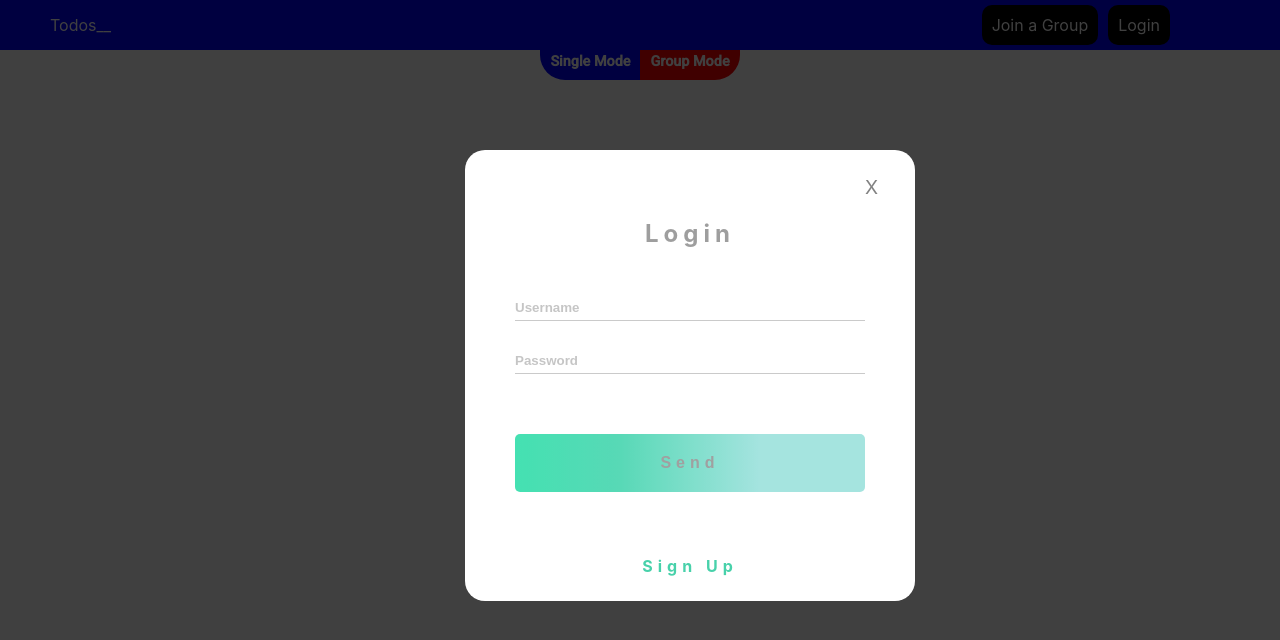
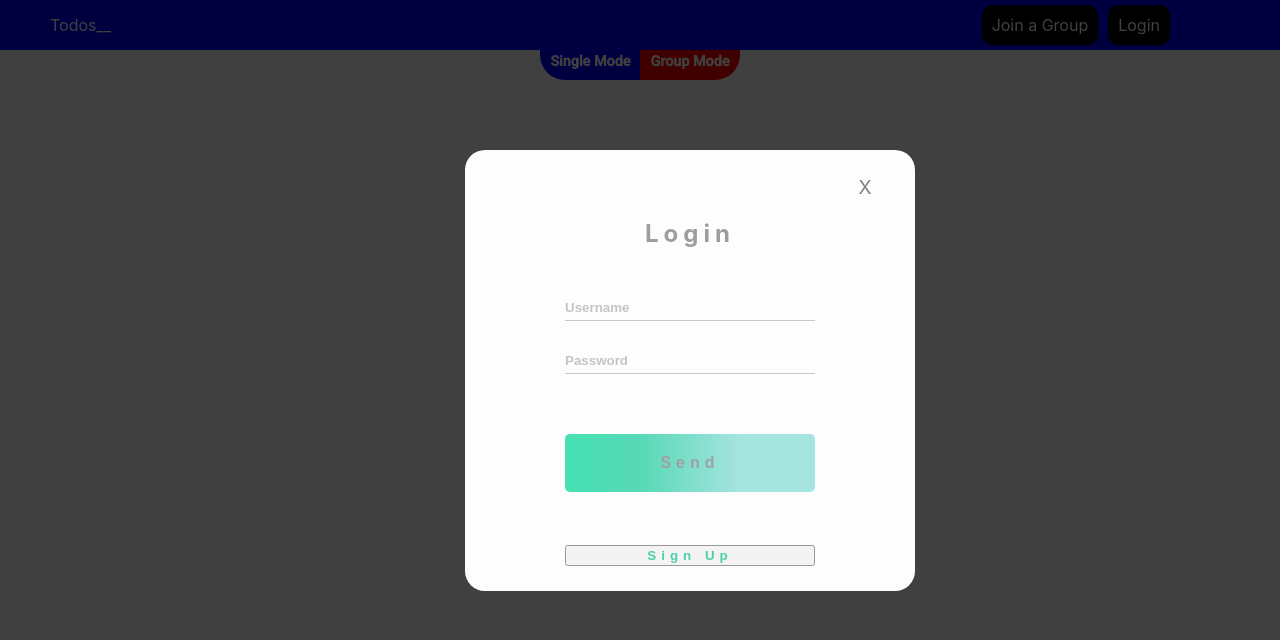
Before and after one commit to fusionxx23/GroupTodos, a React app: page / in a window 1280 px wide. Both pictures are taken after a click on the link "Login". Shown: the top 640 px of the page. Built offline with nearby package versions, Linux system fonts and the light colour scheme; no server answers.

Commit message:
Added Firebase auth

```diff
--- a/package.json
+++ b/package.json
@@ -10,6 +10,7 @@
     "@testing-library/user-event": "^7.2.1",
     "@typescript-eslint/eslint-plugin": "^2.10.0",
     "@typescript-eslint/parser": "^2.10.0",
+    "axios": "^0.19.2",
     "babel-eslint": "10.1.0",
     "babel-jest": "^24.9.0",
     "babel-loader": "8.1.0",
@@ -28,6 +29,7 @@
     "eslint-plugin-react": "7.19.0",
     "eslint-plugin-react-hooks": "^1.6.1",
     "file-loader": "4.3.0",
+    "firebase": "^7.14.2",
     "fs-extra": "^8.1.0",
     "html-webpack-plugin": "4.0.0-beta.11",
     "identity-obj-proxy": "3.0.0",
--- a/src/App.js
+++ b/src/App.js
@@ -1,9 +1,28 @@
 import React, {Component} from 'react';
-
+import fire from './fireConfig/Fire';
 import Layout from './hoc/layout/layout';
 class App extends Component {
+
+  authListener() {
+    fire.auth().onAuthStateChanged((user) => {
+      console.log(user);
+      if(user) {
+        this.setState({user});
+        localStorage.setItem('user', user.uid);
+
+      } else {
+        this.setState({user: null});
+        localStorage.removeItem('user');
+      }
+    })
+  }
+
   state = {
-    groupMode: false
+    groupMode: false,
+    user: {}
+  }
+  componentDidMount() {
+    this.authListener();
   }
   setModeSingle() {
     let mode = false;
@@ -15,7 +34,7 @@ class App extends Component {
   }
   render () {
     return (
-      <Layout groupMode={this.state.groupMode} setModeGroupHandler={() => this.setModeGroup()}  setModeSingleHandler={() => this.setModeSingle()}>
+      <Layout user={this.state.user} groupMode={this.state.groupMode} setModeGroupHandler={() => this.setModeGroup()}  setModeSingleHandler={() => this.setModeSingle()}>
       <link href="https://fonts.googleapis.com/css2?family=Roboto:wght@500&display=swap" rel="stylesheet"></link>
       </Layout>
     );
@@ -23,3 +42,4 @@ class App extends Component {
 }
 
 export default App;
+// https://grouptodo-ec212.firebaseio.com/ Fire base end point;
--- /dev/null
+++ b/src/axios-lists.js
@@ -0,0 +1,5 @@
+import axios from 'axios';
+const instance = axios.create({
+    baseURL: 'https://grouptodo-ec212.firebaseio.com/'
+});
+export default instance;
--- /dev/null
+++ b/src/axios-logging.js
@@ -0,0 +1,6 @@
+import axios from 'axios';
+
+const instance = axios.create({
+    baseURL: 'https://grouptodo-ec212.firebaseio.com/'
+});
+export default instance;
--- /dev/null
+++ b/src/components/authentication/popup.css
@@ -0,0 +1,88 @@
+
+.LoginPopup {
+    height:100%;
+    width:100%;
+    position:absolute;
+    top:0;
+    left:0;
+    background-color:#000000;
+    opacity: 0.75;
+}
+.LoginPopup__Container {
+    display: flex;
+    flex-direction: column;
+    align-items: center;
+    justify-content: center;
+    padding: 25px 50px;
+    border-radius: 20px;
+    background-color: #fcfcfc;
+    width: 350px;
+    z-index: 1001;
+    position: fixed;
+    left: 50%;
+    margin-left: -175px;
+    top: 150px;
+}
+.LoginPopup__Items {
+    display: flex;
+    flex-direction: column;
+}
+.LoginPopup__Input {
+    margin-bottom: 30px;
+    padding: 2px 0px;
+    padding-bottom: 5px;
+    width: 250px;
+    background-color: white;
+    border: none;
+    outline: none;
+    border-bottom: 1.5px solid;
+    border-bottom-color: grey;
+    font-weight: 700;
+    color: #585858;
+    opacity: 0.55;
+}
+.LoginPopup__Title {
+    margin-bottom: 50px;
+    letter-spacing: 5px;
+    text-align:center;
+    opacity:0.5;
+}
+.LoginPopup__Button {
+    padding: 20px 30px;
+    margin-top: 30px;
+    outline: none;
+    border: none;
+    font-size: medium;
+    font-weight: 600;
+    letter-spacing: 5px;
+    border-radius: 5px;
+    cursor: pointer;
+    background: linear-gradient(
+      90deg,
+      rgba(2, 0, 36, 1) 0%,
+      rgba(6, 215, 152, 1) 0%,
+      rgba(32, 204, 158, 1) 30%,
+      rgba(135, 219, 213, 1) 70%
+    );
+    color: grey;
+}
+.LoginPopup__Button:active {
+    transform: translateY(2px);
+}
+.LoginPopup__Submit {
+    margin-top: 4em;
+    text-align: center;
+    letter-spacing: 5px;
+    cursor: pointer;
+    color: rgb(11, 194, 142);
+    font-weight: bolder;
+    text-decoration: none;
+}
+.LoginPopup__Submit:active {transform: translateY(2px)}
+.LoginPopup__Xbox {
+    position: relative;
+margin-left: 350px;
+text-decoration: none;
+color: #585858;
+font-size: 1.2rem;
+}
--- a/src/components/authentication/popup.js
+++ b/src/components/authentication/popup.js
@@ -1,116 +1,53 @@
-import React from 'react';
-import styled from 'styled-components';
+import React,{Component} from 'react';
+import './popup.css';
+import fire from '../../fireConfig/Fire';
+import Shell from '../../hoc/outer/shell';
+//styles
 
-//styles
-const PopupContainer = styled.div `
-    height:100%;
-    width:100%;
-    position:absolute;
-    top:0;
-    left:0;
-    background-color:#000000;
-    opacity: 0.75;
+class Popup extends Component {
+    constructor(props) {
+        super(props);
+        this.login = this.login.bind(this);
+        this.handleChange = this.handleChange.bind(this);
+    }
+    state = {
+        email:'',
+        password: ''
+    }
+    login(e) {
+        e.preventDefault();
+        fire.auth().signInWithEmailAndPassword(this.state.email, this.state.password)
+        .then((u) => {})
+        .catch((err) => console.log(err));
+    }
+    signUp(e) {
+        e.preventDefault();
+        fire.auth().createUserWithEmailAndPassword(this.state.email, this.state.password)
+        .then(u => {})
+        .catch(err => {console.log(err)})
+    }
+    handleChange(e) {
+        this.setState({[e.target.name]: e.target.value})
+    }
+    render() {
+        return (
+            <Shell>
+            <div className='LoginPopup'>
+                <div className='LoginPopup__Container'>
+                    <a className='LoginPopup__Xbox' onClick={this.props.popup} href="#">X</a>
+                    <h2 className='LoginPopup__Title'>Login</h2>
+                    <div className='LoginPopup__Items'>
+                        <input className='LoginPopup__Input' name='email' type="text" value={this.state.email} placeholder="Username" onChange={this.handleChange} />
+                        <input className='LoginPopup__Input' name='password' type="password" value={this.state.password}  placeholder="Password" onChange={this.handleChange}/>
+                        <button className='LoginPopup__Button' onClick={this.login}>Send</button>
+                        <button className='LoginPopup__Submit' type="submit" href="#">Sign Up</button>
+                    </div>
+                </div>
+            </div>
+            </Shell>
+        )
+    }
 
-`;
-const Container = styled.div`
-    display: flex;
-    flex-direction: column;
-    align-items: center;
-    justify-content: center;
-    padding: 25px 50px;
-    border-radius: 20px;
-    background-color: #fcfcfc;
-    margin: auto;
-    background-color: White;
-    display: block;
-    width: 350px;
-    z-index: 1001;
-    position: fixed;
-    left: 50%;
-    margin-left: -175px;
-    top: 150px;
-    "
-
-`;
-const Items = styled.div`
-    display: flex;
-    flex-direction: column;
-`;
-const Input = styled.input`
-    margin-bottom: 30px;
-    padding: 2px 0px;
-    padding-bottom: 5px;
-    width: 350px;
-    background-color: transparent;
-    border: none;
-    outline: none;
-    border-bottom: 1.5px solid;
-    border-bottom-color: grey;
-    font-weight: 700;
-    color: #585858;
-    opacity: 0.55;
-`;
-const Title = styled.h2`
-    margin-bottom: 50px;
-    letter-spacing: 5px;
-    text-align:center;
-    opacity:0.5;
-`;
-const Button = styled.button`
-    padding: 20px 30px;
-    margin-top: 30px;
-    outline: none;
-    border: none;
-    font-size: medium;
-    font-weight: 600;
-    letter-spacing: 5px;
-    border-radius: 5px;
-    cursor: pointer;
-    background: linear-gradient(
-    90deg,
-    rgba(2, 0, 36, 1) 0%,
-    rgba(6, 215, 152, 1) 0%,
-    rgba(32, 204, 158, 1) 30%,
-    rgba(135, 219, 213, 1) 70%
-    );
-    color: grey;
-    &:active {
-        transform: translateY(2px);
-    }
-`;
-const Sign = styled.a`
-    margin-top: 4em;
-    text-align: center;
-    letter-spacing: 5px;
-    cursor: pointer;
-    color: rgb(11, 194, 142);
-    font-weight: bolder;
-    text-decoration: none;
-    &:active {transform: translateY(2px)}
-`;
-const Xbox = styled.a`
-    position: relative;
-    margin-left: 350px;
-    text-decoration: none;
-    color: #585858;
-    font-size: 1.2rem;
-    `;
-
-const Popup = (props) => {
-    return (
-        <PopupContainer >
-        <Container>
-            <Xbox onClick={props.popup} href="#">X</Xbox>
-            <Title>Login</Title>
-            <Items>
-                <Input type="text" placeholder="Username"/>
-                <Input type="password"  placeholder="Password" />
-                <Button>Send</Button>
-                <Sign type="submit" href="#">Sign Up</Sign>
-            </Items>
-        </Container>
-        </PopupContainer>
-    )
 }
 
 export default Popup;
--- a/src/containers/mode/SingleMode/SingleMode.js
+++ b/src/containers/mode/SingleMode/SingleMode.js
@@ -1,5 +1,5 @@
 import React from 'react';
-
+import axios from '../../../axios-lists';
 
 const SingleMode = () => {return 'Single'};
 
--- /dev/null
+++ b/src/fireConfig/Fire.js
@@ -0,0 +1,16 @@
+import firebase from 'firebase';
+
+  // Your web app's Firebase configuration
+  var firebaseConfig = {
+    apiKey: "AIzaSyDqf1Wk_rP9CElBgbZSHZjZ3ZA6j0e-4fU",
+    authDomain: "grouptodo-ec212.firebaseapp.com",
+    databaseURL: "https://grouptodo-ec212.firebaseio.com",
+    projectId: "grouptodo-ec212",
+    storageBucket: "grouptodo-ec212.appspot.com",
+    messagingSenderId: "585212702325",
+    appId: "1:585212702325:web:6fbdd7821a684dd6a9923c"
+  };
+  // Initialize Firebase
+  const fire = firebase.initializeApp(firebaseConfig);
+
+  export default fire;
```
Also changed, not shown: todos.txt, 1 other file (tests, documents, lock files or other folders).
